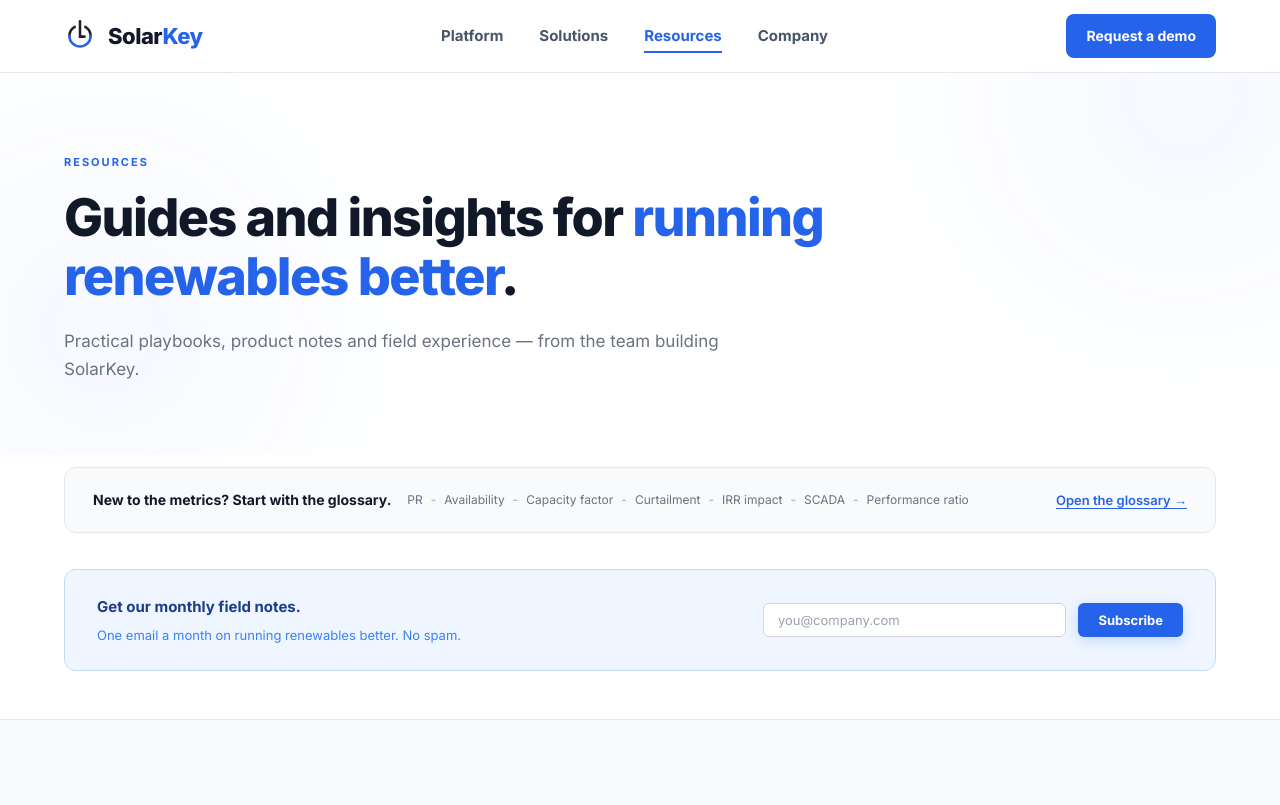
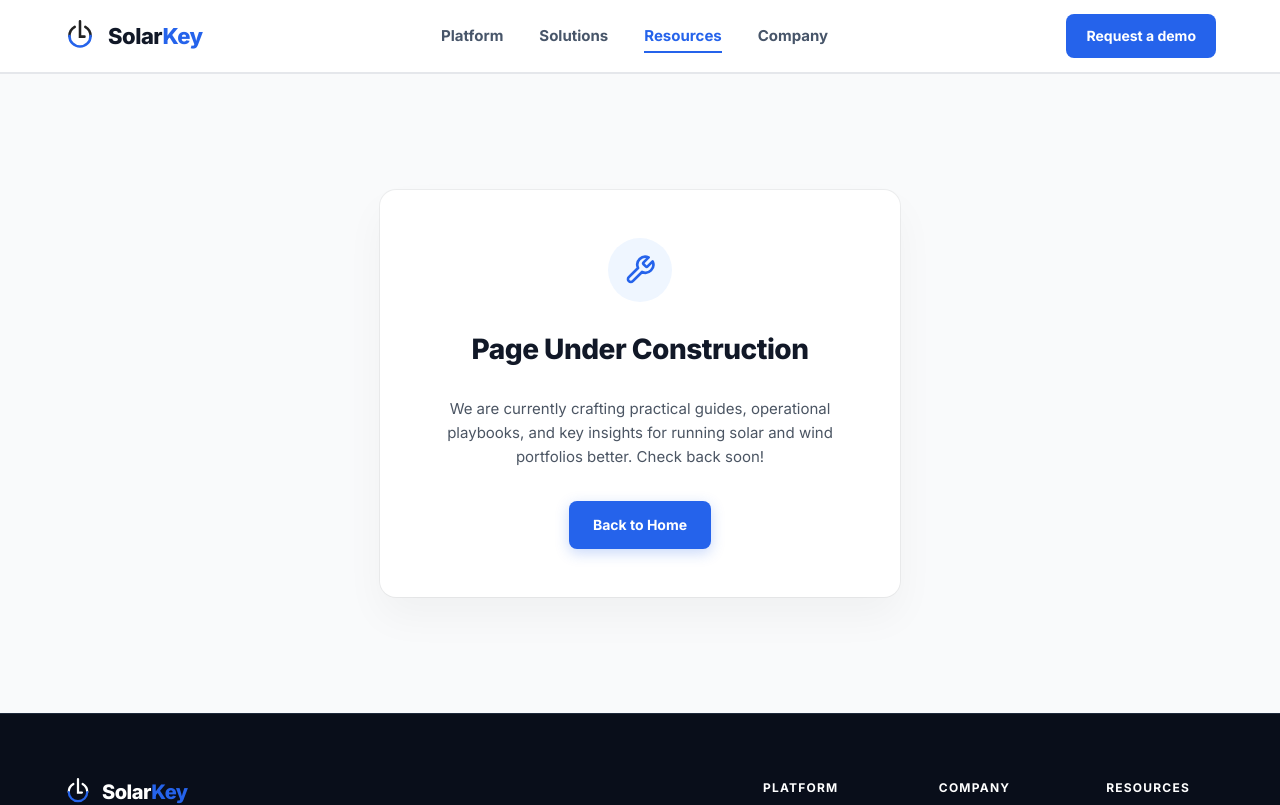
Before and after one commit to shubhamlabade2026/Solar-Key, a Next.js app: page /resources in a window 1280 px wide. Shown: the top 805 px of the page. Built offline with nearby package versions, Linux system fonts and the light colour scheme.

Commit message:
chore: set resources page as under construction

```diff
--- a/src/app/resources/page.jsx
+++ b/src/app/resources/page.jsx
@@ -1,11 +1,7 @@
 import React from 'react';
+import Link from 'next/link';
 import Navbar from '../../components/Navbar';
 import Footer from '../../components/Footer';
-import ResourcesHero from '../../components/resources/ResourcesHero';
-import GlossarySection from '../../components/resources/GlossarySection';
-import NewsletterSection from '../../components/resources/NewsletterSection';
-import ResourcesCTA from '../../components/resources/ResourcesCTA';
-import '../../components/resources/resources.css';
 
 export const metadata = {
   title: 'Resources — SolarKey | Guides & Insights for Renewable Operations',
@@ -19,11 +15,76 @@ export default function ResourcesPage() {
   return (
     <div className="app">
       <Navbar />
-      <main>
-        <ResourcesHero activeFilter="All" onFilterChange={() => {}} showTabs={false} />
-        <GlossarySection />
-        <NewsletterSection />
-        <ResourcesCTA />
+      <main style={{
+        minHeight: 'calc(100vh - 160px)',
+        display: 'flex',
+        alignItems: 'center',
+        justifyContent: 'center',
+        background: '#f9fafb',
+        padding: '80px 24px',
+        borderTop: '1px solid #e5e7eb',
+        textAlign: 'center'
+      }}>
+        <div style={{
+          maxWidth: '520px',
+          background: '#ffffff',
+          borderRadius: '16px',
+          padding: '48px 36px',
+          boxShadow: '0 20px 40px rgba(0, 0, 0, 0.04), 0 0 0 1px rgba(0, 0, 0, 0.05)',
+          display: 'flex',
+          flexDirection: 'column',
+          alignItems: 'center',
+          gap: '24px'
+        }}>
+          <div style={{
+            background: '#eff6ff',
+            color: '#2563eb',
+            width: '64px',
+            height: '64px',
+            borderRadius: '50%',
+            display: 'flex',
+            alignItems: 'center',
+            justifyContent: 'center'
+          }}>
+            <svg width="32" height="32" viewBox="0 0 24 24" fill="none" stroke="currentColor" strokeWidth="2" strokeLinecap="round" strokeLinejoin="round">
+              <path d="M14.7 6.3a1 1 0 0 0 0 1.4l1.6 1.6a1 1 0 0 0 1.4 0l3.77-3.77a6 6 0 0 1-7.94 7.94l-6.91 6.91a2.12 2.12 0 0 1-3-3l6.91-6.91a6 6 0 0 1 7.94-7.94l-3.76 3.76z"/>
+            </svg>
+          </div>
+
+          <h1 style={{
+            fontSize: '28px',
+            fontWeight: '800',
+            color: '#111827',
+            letterSpacing: '-0.5px',
+            margin: 0
+          }}>
+            Page Under Construction
+          </h1>
+
+          <p style={{
+            fontSize: '15px',
+            color: '#4b5563',
+            lineHeight: '1.6',
+            margin: 0
+          }}>
+            We are currently crafting practical guides, operational playbooks, and key insights for running solar and wind portfolios better. Check back soon!
+          </p>
+
+          <Link href="/" style={{
+            display: 'inline-block',
+            background: '#2563eb',
+            color: '#ffffff',
+            fontSize: '14px',
+            fontWeight: '700',
+            padding: '12px 24px',
+            borderRadius: '8px',
+            textDecoration: 'none',
+            marginTop: '8px',
+            boxShadow: '0 4px 14px rgba(37, 99, 235, 0.25)'
+          }}>
+            Back to Home
+          </Link>
+        </div>
       </main>
       <Footer />
     </div>
```
